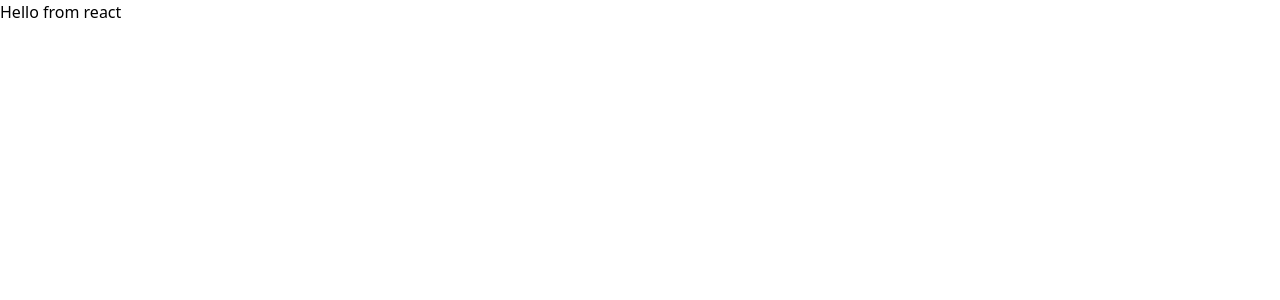
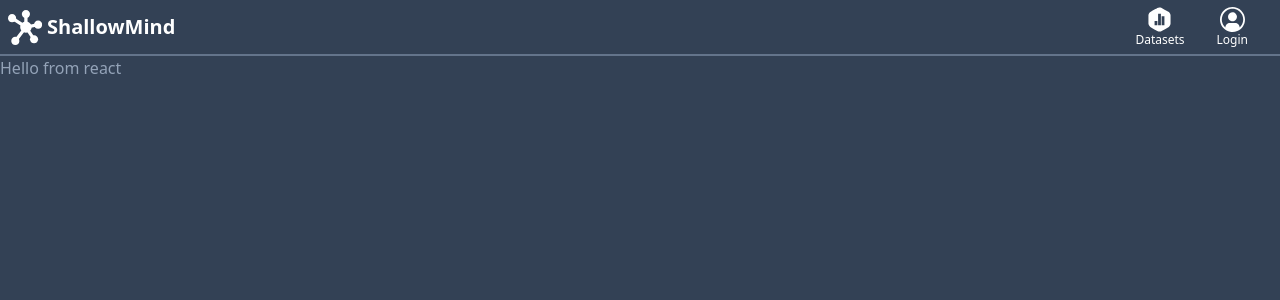
Before and after one commit to ngakana/shallowmind, a React (Create React App) app in the folder client/: page / in a window 1280 px wide. Shown: the top 300 px of the page. Built offline with nearby package versions, Linux system fonts and the light colour scheme.

Commit message:
✨ add navbar

```diff
--- a/client/src/App.js
+++ b/client/src/App.js
@@ -1,8 +1,10 @@
+import Navbar from "./components/Navbar";
 
 function App() {
   return (
-    <div className="App">
-      <h1>Hello from react</h1>
+    <div className="min-h-screen w-screen bg-slate-700">
+      <Navbar />
+      <h1 className="text-slate-400 text.xl">Hello from react</h1>
     </div>
   );
 }
--- /dev/null
+++ b/client/src/components/Navbar.jsx
@@ -0,0 +1,30 @@
+
+import { AvatarIcon, DataIcon, Logo } from "./SVGIcons";
+
+function Navbar() {
+    return (
+        <div className="
+            h-14 w-full bg-slate-700 text-white text-bold
+            flex items-center justify-between pl-2 pr-4 py-1
+            border-b-2 border-slate-500
+            "
+        >
+            <div className="flex items-center">
+                <Logo />
+                <p className="text-xl font-bold p-1">ShallowMind</p>
+            </div>
+            <ul className="flex items-center">
+                <li className="flex flex-col items-center py-4 px-4">
+                    <DataIcon />
+                    <p className="text-xs">Datasets</p>
+                </li>
+                <li className="flex flex-col items-center px-4">
+                    <AvatarIcon />
+                    <p className="text-xs">Login</p>
+                </li>
+            </ul>
+        </div>
+    )
+}
+
+export default Navbar;
--- /dev/null
+++ b/client/src/components/SVGIcons.jsx
@@ -0,0 +1,37 @@
+export const Logo = () => {
+    return (
+        <svg width="35" height="35" viewBox="0 0 35 35" fill="none" xmlns="http://www.w3.org/2000/svg">
+            <g clip-path="url(#clip0_1256_1071)">
+                <path d="M30.4419 16.2791L29.7907 13.0233L19.5349 15.1396V4.06982H16.2791V14.0815L4.96511 6.75587L3.17441 9.52331L15.5465 17.5001L6.02324 29.9535L8.6279 31.907L17.8256 19.8605L24.6628 30.1977L27.4302 28.407L20.593 18.2326L30.4419 16.2791Z" fill="white" />
+                <path d="M17.907 22.7907C21.0537 22.7907 23.6046 20.2398 23.6046 17.0931C23.6046 13.9463 21.0537 11.3954 17.907 11.3954C14.7602 11.3954 12.2093 13.9463 12.2093 17.0931C12.2093 20.2398 14.7602 22.7907 17.907 22.7907Z" fill="white" />
+                <path d="M17.907 8.13954C20.1547 8.13954 21.9768 6.31744 21.9768 4.06977C21.9768 1.8221 20.1547 0 17.907 0C15.6593 0 13.8372 1.8221 13.8372 4.06977C13.8372 6.31744 15.6593 8.13954 17.907 8.13954Z" fill="white" />
+                <path d="M30.1163 18.721C32.3639 18.721 34.186 16.8989 34.186 14.6512C34.186 12.4035 32.3639 10.5814 30.1163 10.5814C27.8686 10.5814 26.0465 12.4035 26.0465 14.6512C26.0465 16.8989 27.8686 18.721 30.1163 18.721Z" fill="white" />
+                <path d="M4.06977 12.2094C6.31744 12.2094 8.13953 10.3873 8.13953 8.13959C8.13953 5.89192 6.31744 4.06982 4.06977 4.06982C1.8221 4.06982 0 5.89192 0 8.13959C0 10.3873 1.8221 12.2094 4.06977 12.2094Z" fill="white" />
+                <path d="M7.3256 35C9.57327 35 11.3954 33.1779 11.3954 30.9302C11.3954 28.6826 9.57327 26.8605 7.3256 26.8605C5.07793 26.8605 3.25583 28.6826 3.25583 30.9302C3.25583 33.1779 5.07793 35 7.3256 35Z" fill="white" />
+                <path d="M26.0465 33.3721C28.2942 33.3721 30.1163 31.55 30.1163 29.3023C30.1163 27.0546 28.2942 25.2325 26.0465 25.2325C23.7988 25.2325 21.9767 27.0546 21.9767 29.3023C21.9767 31.55 23.7988 33.3721 26.0465 33.3721Z" fill="white" />
+            </g>
+            <defs>
+                <clipPath id="clip0_1256_1071">
+                    <rect width="34.186" height="35" fill="white" />
+                </clipPath>
+            </defs>
+        </svg>
+    );
+}
+
+export const DataIcon = () => {
+    return (
+        <svg width="25" height="25" viewBox="0 0 25 25" fill="none" xmlns="http://www.w3.org/2000/svg">
+            <path d="M12.4997 0.392806C10.9282 0.335482 9.71134 1.42122 8.39361 2.10345C6.60138 3.16585 4.75582 4.14593 2.99928 5.26341C1.85035 6.19725 1.32247 7.69994 1.44313 9.15106C1.44982 11.7239 1.4298 14.2973 1.45323 16.8698C1.60201 18.4274 2.68209 19.7494 4.07193 20.401C6.30309 21.6815 8.52115 22.9858 10.7605 24.2514C12.184 24.9005 13.8692 24.6275 15.1285 23.7493C17.3531 22.4571 19.5915 21.1878 21.8073 19.8812C23.082 18.9737 23.6871 17.3774 23.5563 15.848C23.5496 13.2751 23.5696 10.7017 23.5461 8.12923C23.3972 6.57171 22.3173 5.2495 20.9273 4.59818C18.6961 3.3179 16.4777 2.01444 14.2385 0.748714C13.6965 0.496956 13.0944 0.394466 12.4997 0.392757L12.4997 0.392806ZM11.0985 6.87181H13.9013V18.1277H11.0985V6.87181V6.87181ZM14.6254 9.32171H17.4268V18.1277H14.6254V9.32171ZM7.57213 13.9155H10.3744V18.1277H7.57213V13.9154V13.9155Z" fill="white" />
+        </svg>
+    );
+}
+
+export const AvatarIcon = () => {
+    return (
+        <svg width="25" height="25" viewBox="0 0 25 25" fill="none" xmlns="http://www.w3.org/2000/svg">
+            <path d="M12.5 5.35718C11.617 5.35718 10.7539 5.619 10.0198 6.10955C9.28562 6.60009 8.71342 7.29731 8.37553 8.11305C8.03764 8.9288 7.94923 9.82641 8.12149 10.6924C8.29374 11.5584 8.71893 12.3538 9.34327 12.9782C9.96761 13.6025 10.7631 14.0277 11.6291 14.2C12.495 14.3722 13.3927 14.2838 14.2084 13.9459C15.0241 13.608 15.7214 13.0358 16.2119 12.3017C16.7025 11.5675 16.9643 10.7044 16.9643 9.82146C16.9643 8.63746 16.4939 7.50195 15.6567 6.66474C14.8195 5.82752 13.684 5.35718 12.5 5.35718Z" fill="white" />
+            <path d="M12.5 0C10.0277 0 7.61099 0.733112 5.55538 2.10663C3.49976 3.48015 1.89761 5.43238 0.951511 7.71646C0.00541604 10.0005 -0.242126 12.5139 0.24019 14.9386C0.722505 17.3634 1.91301 19.5907 3.66117 21.3388C5.40933 23.087 7.63661 24.2775 10.0614 24.7598C12.4861 25.2421 14.9995 24.9946 17.2835 24.0485C19.5676 23.1024 21.5199 21.5002 22.8934 19.4446C24.2669 17.389 25 14.9723 25 12.5C24.9962 9.18595 23.678 6.00873 21.3347 3.66534C18.9913 1.32196 15.814 0.003781 12.5 0V0ZM19.6357 20.4696C19.6179 19.2985 19.1408 18.1812 18.3071 17.3586C17.4734 16.5359 16.3498 16.0736 15.1786 16.0714H9.82143C8.65017 16.0736 7.52664 16.5359 6.69294 17.3586C5.85924 18.1812 5.38208 19.2985 5.36429 20.4696C3.74515 19.0239 2.60334 17.1204 2.09004 15.0113C1.57674 12.9022 1.71617 10.6869 2.48986 8.6588C3.26356 6.63069 4.63502 4.88542 6.42266 3.65408C8.21029 2.42274 10.3298 1.76342 12.5004 1.76342C14.6711 1.76342 16.7906 2.42274 18.5782 3.65408C20.3659 4.88542 21.7373 6.63069 22.511 8.6588C23.2847 10.6869 23.4242 12.9022 22.9109 15.0113C22.3976 17.1204 21.2557 19.0239 19.6366 20.4696H19.6357Z" fill="white" />
+        </svg>
+    );
+}
```
